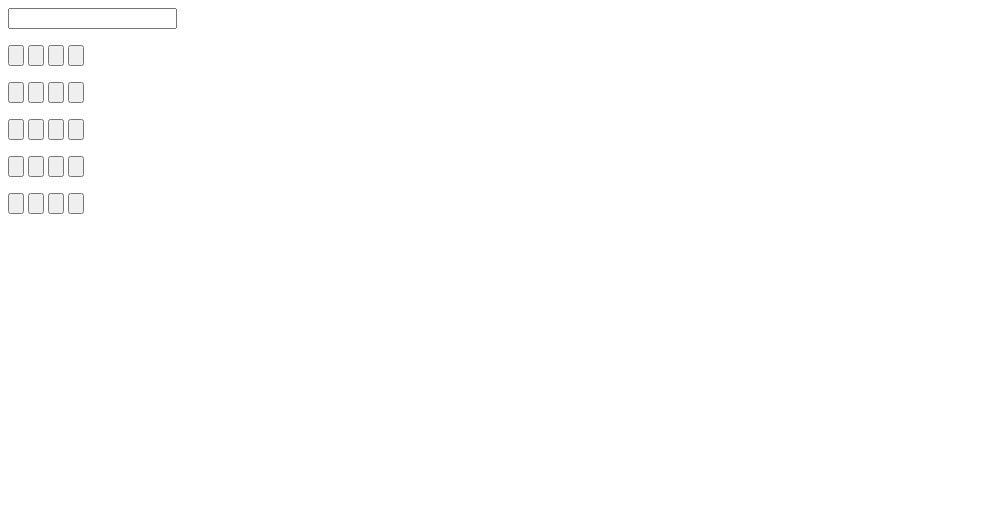
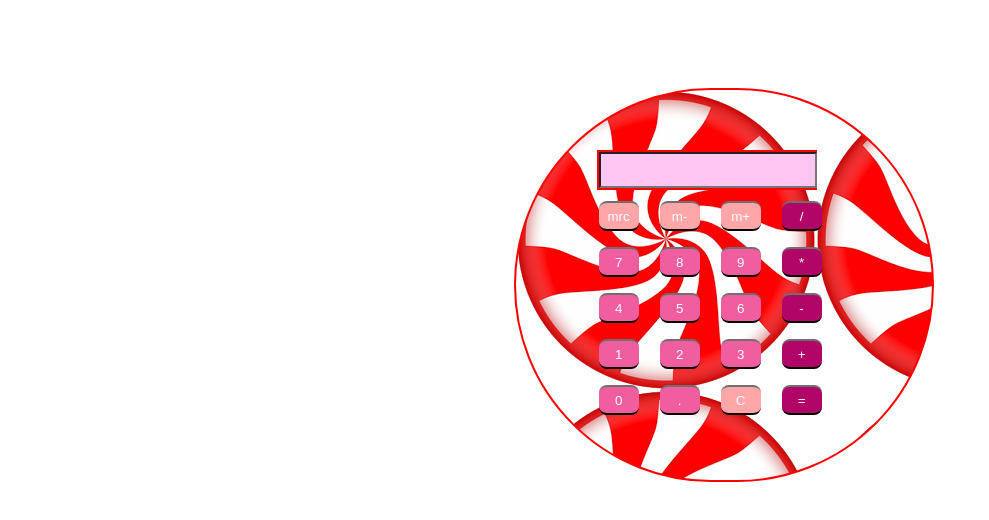
Before and after one commit to samurai-1117/Calculator, a plain HTML site: page index.html in a window 1280 px wide. Shown: the whole page, without its empty margins (0-989 px from the left). Drawn offline with Linux system fonts and the light colour scheme.

Commit message:
calculator background and new look

```diff
--- a/calculator.css
+++ b/calculator.css
@@ -1,2 +1,96 @@
 @charset "UTF-8";
 /* CSS Document */
+
+/*   Calculator Box  */
+.box {
+	background-image: url("images/LittleCandyCane.png");
+	height: 350px;
+	width:350px;
+	border-radius: 300px;
+	position: relative;
+	top: 80px;
+	left:40%;
+	border: red 2px solid;
+	padding-left: 66px;
+	padding-top: 40px
+}
+
+/*  Display */
+.display {
+	background-color: #FF0004;
+	width:220px;
+	position: relative;
+	left: 15px;
+	top: 20px;
+	height: 40px;
+}
+.display input {
+	position: relative;
+	left: 2px;
+	top: 2px;
+	height: 30px;
+	width: 210px;
+	color: black;
+	background-color: #FFC6F4;
+	font-size: 21px;
+	text-align: right;
+
+}
+/*  Calculator Buttons  */
+.keys {
+	position: relative;
+	top: 15px;
+}
+
+.button{
+	width: 40px;
+	height: 30px;
+	border: none;
+	border-radius: 8px;
+	margin-left: 17px;
+	cursor: pointer;
+	border-top: 2px solid transparent;
+
+}
+
+.button.function {
+	color: white;
+	background-color: #FFA6A8;
+	border-bottom: black 2px solid;
+	border-top: 2px #6f6f6f solid;
+}
+
+.button.operator {
+	color: white;
+	background-color: #B10667;
+	border-bottom: black 2px solid;
+	border-top: 2px #6f6f6f solid;
+}
+
+.button.number {
+	color: white;
+	background-color: #F05E9F;
+	border-bottom: black 2px solid;
+	border-top: 2px #6f6f6f solid;
+}
+
+
+
+/*  Simulate Button Press */
+.function:active {
+	border-bottom: 2px #6f6f6f solid;
+	border-top:  black 2px solid;
+
+}
+
+.operator:active {
+	border-bottom: 2px #6f6f6f solid;
+	border-top:  black 2px solid;
+
+}
+
+.number:active {
+	border-bottom: 2px #6f6f6f solid;
+	border-top:  black 2px solid;
+
+}
--- a/calculator.js
+++ b/calculator.js
@@ -1 +1,24 @@
-// JavaScript Document
+// JavaScript Document// JavaScript Document
+
+
+//  Change Display
+function d(val) {
+	document.getElementById("d"). value = val;
+}
+
+//  Type numbers and operators
+function v(val) {
+	document.getElementById("d"). value += val;
+}
+
+// Evalueate the equation
+function e(val) {
+	try {
+		d(eval(document.getElementById("d").value));
+	}
+	catch(err) {
+		d("Error");
+	}
+}
+
+//decimal places
--- a/index.html
+++ b/index.html
@@ -12,7 +12,6 @@
 <body>
 <!--Add your HTML here-->
 <div class="box">
-</div>
 
 <div class="display">
 <input type="text" readonly size="18" id="d">
@@ -20,43 +19,43 @@
 
 <div class="keys">
 	<p>
-	<input type="button">
-	<input type="button">
-	<input type="button">
-	<input type="button">
+	<input type="button" value="mrc" class="button function" onClick="v(' ')">
+	<input type="button" value="m-"  class="button function" onClick="v(' ')">
+	<input type="button" value="m+" class="button function" onClick="v(' ')">
+	<input type="button" value="/"  class="button operator" onClick="v('/')">
 	</p>
 
 	<p>
-	<input type="button">
-	<input type="button">
-	<input type="button">
-	<input type="button">
+	<input type="button" value="7"  class="button number" onClick="v('7')">
+	<input type="button" value="8"  class="button number" onClick="v('8')">
+	<input type="button" value="9"  class="button number" onClick="v('9')">
+	<input type="button" value="*"  class="button operator" onClick="v('*')">
 	</p>
 
 	<p>
-	<input type="button">
-	<input type="button">
-	<input type="button">
-	<input type="button">
+	<input type="button" value="4"  class="button number" onClick="v('4')">
+	<input type="button" value="5"  class="button number" onClick="v('5')">
+	<input type="button" value="6"  class="button number" onClick="v('6')">
+	<input type="button" value="-" class="button operator" onClick="v('-')">
 	</p>
 
 	<p>
-	<input type="button">
-	<input type="button">
-	<input type="button">
-	<input type="button">
+	<input type="button" value="1"  class="button number" onClick="v('1')">
+	<input type="button" value="2"  class="button number" onClick="v('2')">
+	<input type="button" value="3"  class="button number" onClick="v('3')">
+	<input type="button" value="+"  class="button operator" onClick="v('+')">
 	</p>
 
 	<p>
-	<input type="button">
-	<input type="button">
-	<input type="button">
-	<input type="button">
+	<input type="button" value="0"  class="button number" onClick="v('0')">
+	<input type="button" value="."  class="button number" onClick="v('.')">
+	<input type="button" value="C"  class="button function" onClick="d(' ')">
+	<input type="button"  value="="  class="button operator" onClick="e()">
 	</p>
 </div>
 
 
-
+</div>
 
 </body>
 </html>
```
Also changed, not shown: images/BabyCandyCane.png (added), images/LittleCandyCane.png (added), 1 other file.
